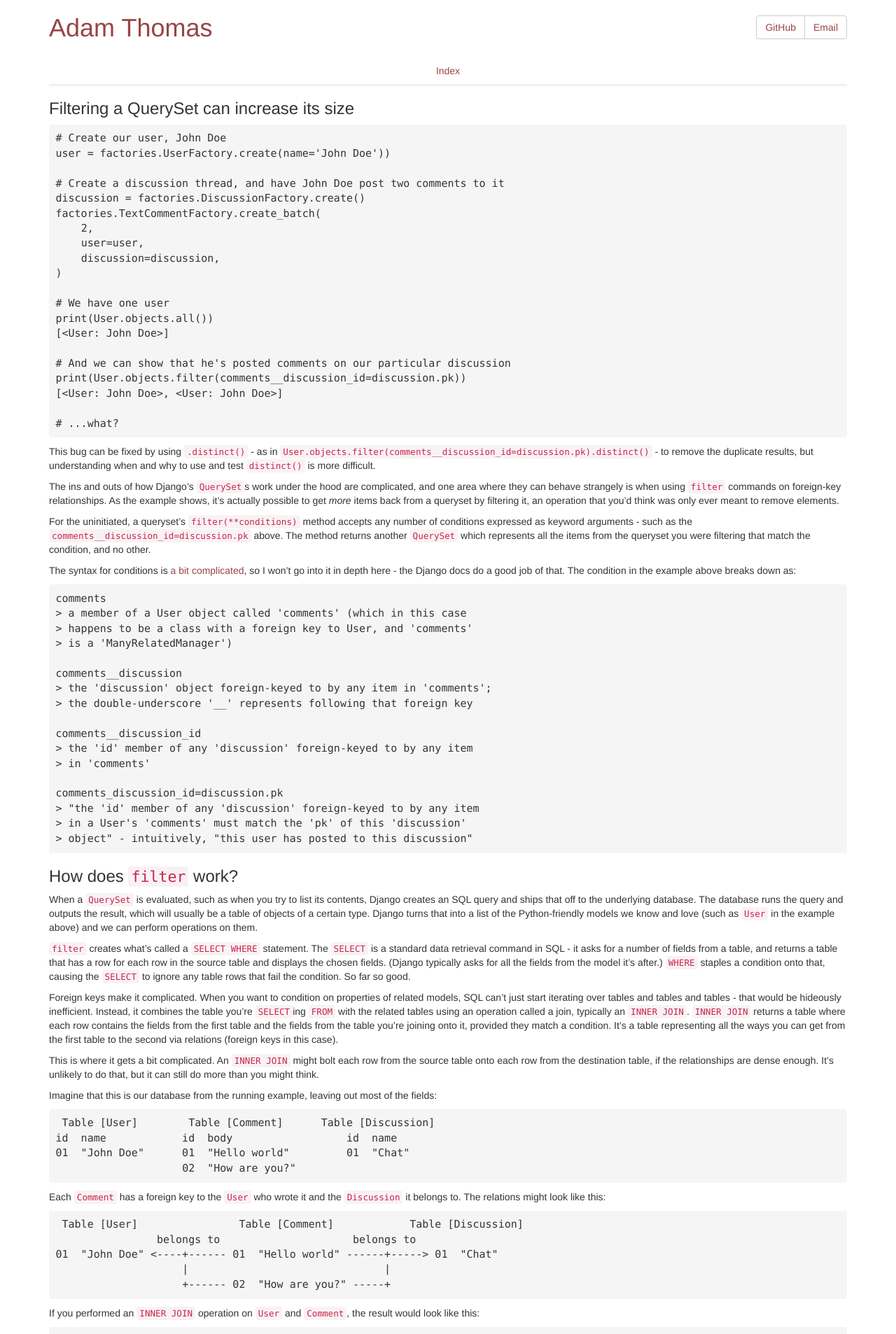
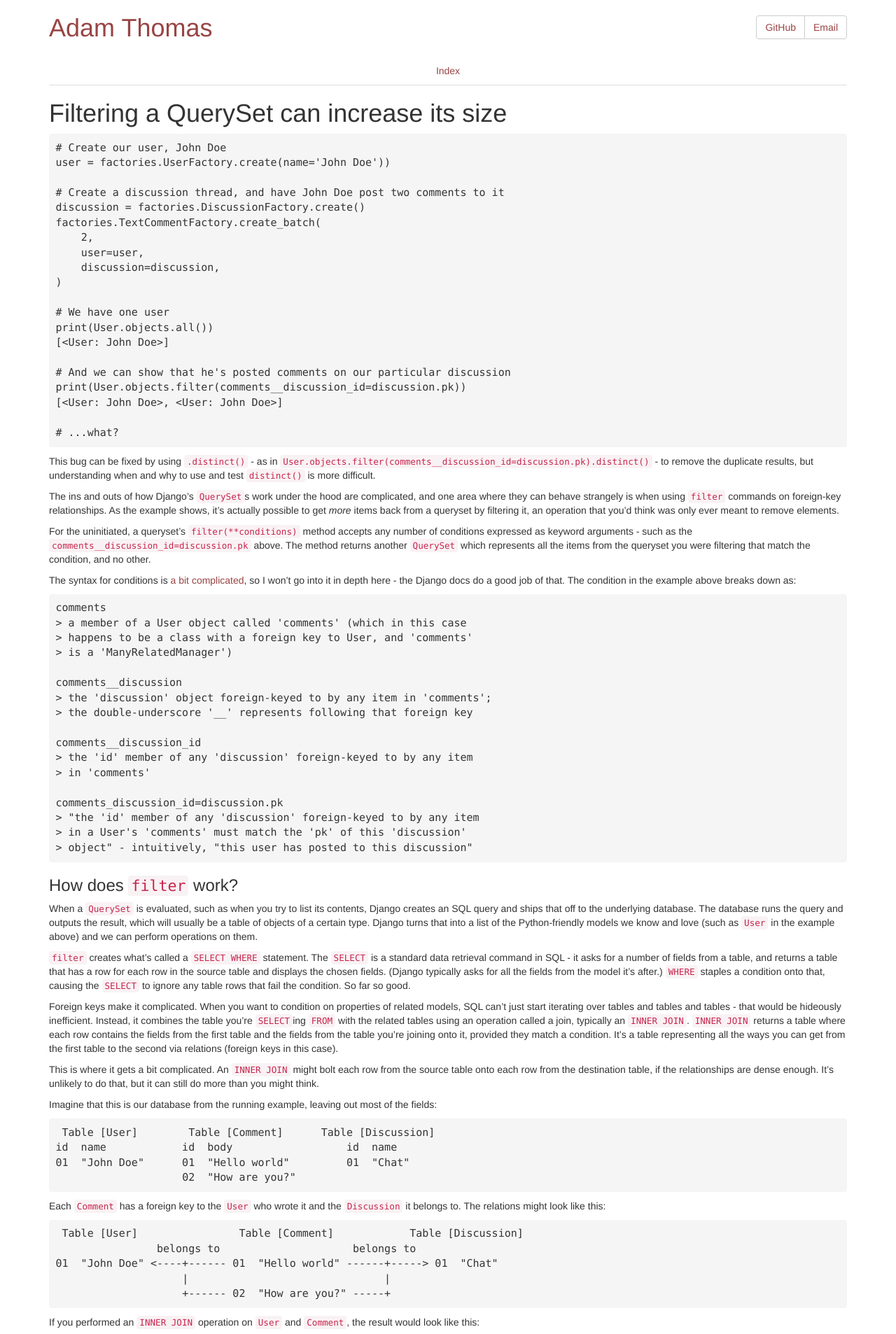
Before and after one commit to adam-thomas/adam-thomas.github.com, a Jekyll site: the page built from _posts/2015-04-16-filters-inner-joins-distinct-and-you.markdown, in a window 1280 px wide. Shown: the top 1906 px of the page at 70% size. Built offline with Jekyll 4.4.1, drawn with Linux system fonts in a browser that asks for light colours; nearby versions of some CDN libraries; Markdown is read by kramdown in place of the engine named in the settings.

Commit message:
Update 2015-04-16-filters-inner-joins-distinct-and-you.markdown

````diff
--- a/_posts/2015-04-16-filters-inner-joins-distinct-and-you.markdown
+++ b/_posts/2015-04-16-filters-inner-joins-distinct-and-you.markdown
@@ -4,7 +4,7 @@ title: Filters, inner joins, distinct(), and you
 ---
 
 
-### Filtering a QuerySet can increase its size
+# Filtering a QuerySet can increase its size
 
 ```
 # Create our user, John Doe
````
